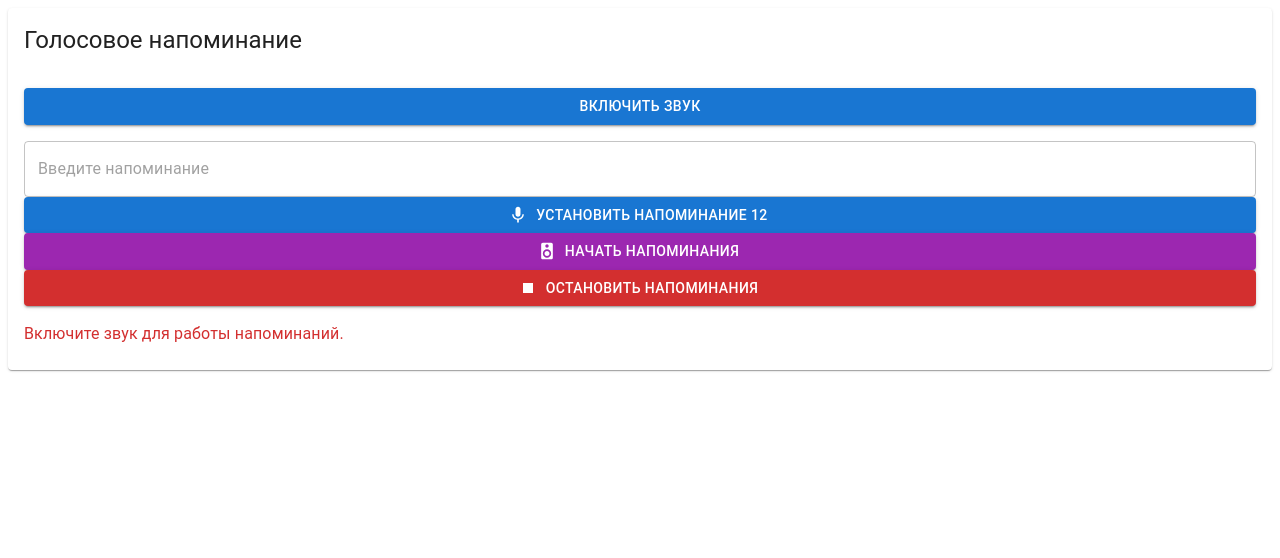
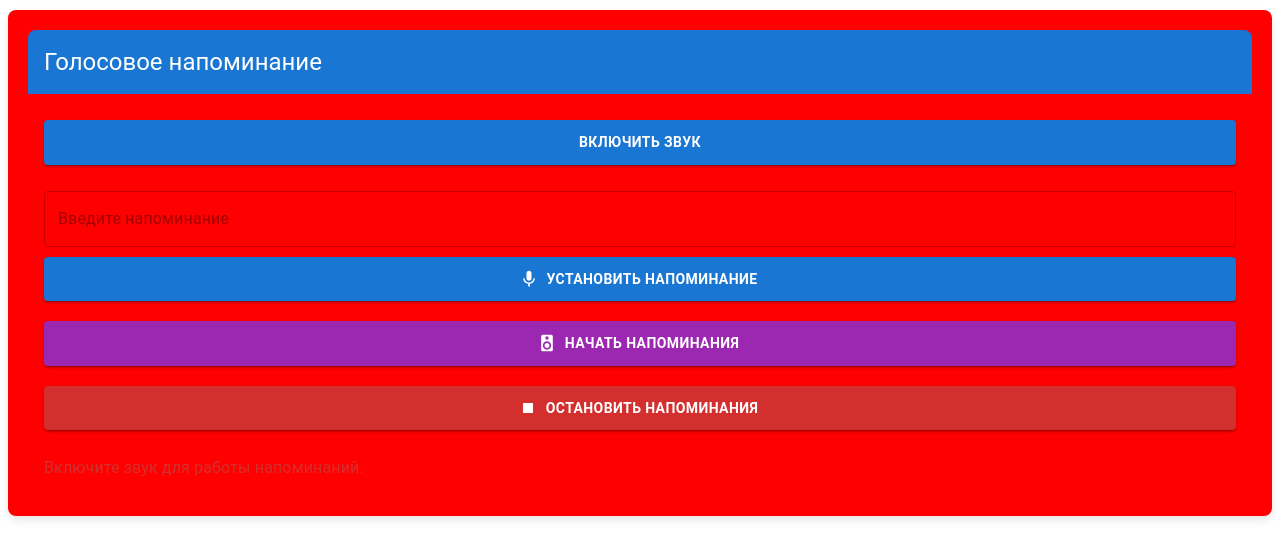
Before and after one commit to orlenok777/last, a React (Vite) app: page / in a window 1280 px wide. Shown: the top 558 px of the page. Built offline with nearby package versions, Linux system fonts and the light colour scheme.

Commit message:
super export 777

```diff
--- a/src/VoiceReminder.jsx
+++ b/src/VoiceReminder.jsx
@@ -24,6 +24,10 @@ const VoiceReminder = () => {
   const [isSpeaking, setIsSpeaking] = useState(false);
   const [audioEnabled, setAudioEnabled] = useState(false);
   const [isAnnoying, setIsAnnoying] = useState(false);
+  const [backgroundColor, setBackgroundColor] = useState("white");
+  const [checkboxCount, setCheckboxCount] = useState(0);
+  const [completedCount, setCompletedCount] = useState(0);
+  const [currentReminderIndex, setCurrentReminderIndex] = useState(null);
 
   const speak = useCallback(
     (text) => {
@@ -43,7 +47,7 @@ const VoiceReminder = () => {
   const handleSetReminder = () => {
     setReminders([...reminders, { text: reminder, done: false }]);
     setReminder("");
-    speak(`Хорошо, я буду напоминать вам ${reminder}`);
+    speak(`Хорошо, я буду напоминать вам каждые 5 секунд ${reminder}`);
   };
 
   const startAnnoying = () => {
@@ -55,13 +59,26 @@ const VoiceReminder = () => {
   };
 
   const handleCheckboxChange = (index) => {
-    const newReminders = reminders.map((reminder, i) =>
-      i === index ? { ...reminder, done: !reminder.done } : reminder,
-    );
+    const newReminders = reminders.map((reminder, i) => {
+      if (i === index) {
+        if (!reminder.done) {
+          setCompletedCount(completedCount + 1);
+        } else {
+          setCompletedCount(completedCount - 1);
+        }
+        return { ...reminder, done: !reminder.done };
+      }
+      return reminder;
+    });
     setReminders(newReminders);
+    setCheckboxCount(checkboxCount + 1);
   };
 
   const handleDeleteReminder = (index) => {
+    const deletedReminder = reminders[index];
+    if (deletedReminder.done) {
+      setCompletedCount(completedCount - 1);
+    }
     const newReminders = reminders.filter((_, i) => i !== index);
     setReminders(newReminders);
   };
@@ -70,12 +87,13 @@ const VoiceReminder = () => {
     let intervalId;
     if (isAnnoying && reminders.length > 0) {
       intervalId = setInterval(() => {
-        reminders.forEach((reminder) => {
+        reminders.forEach((reminder, index) => {
           if (!reminder.done) {
             speak(reminder.text);
+            setCurrentReminderIndex(index);
           }
         });
-      }, 10000); // Напоминание каждые 10 секунд
+      }, 5000); // Напоминание каждые 5 секунд
     }
 
     return () => {
@@ -83,20 +101,60 @@ const VoiceReminder = () => {
     };
   }, [isAnnoying, reminders, speak]);
 
+  useEffect(() => {
+    const colorInterval = setInterval(() => {
+      setBackgroundColor((prevColor) =>
+        prevColor === "white" ? "red" : "white",
+      );
+    }, 1000);
+
+    return () => clearInterval(colorInterval);
+  }, []);
+
   const enableAudio = () => {
     setAudioEnabled(true);
     speak("Аудио включено");
   };
 
+  const buttonStyle = {
+    margin: "10px 0",
+    fontWeight: "bold",
+    padding: "10px 20px",
+  };
+
+  const reminderStyle = {
+    textDecoration: "none",
+    fontWeight: "bold",
+    fontSize: "1.5em",
+    animation: "blink-animation 1s infinite",
+  };
+
   return (
-    <Card className="w-full max-w-md mx-auto mt-10">
-      <CardHeader title="Голосовое напоминание" />
-      <CardContent>
+    <Card
+      sx={{
+        maxWidth: "100%",
+        margin: "10px auto",
+        padding: "20px",
+        boxShadow: "0 4px 8px rgba(0, 0, 0, 0.1)",
+        borderRadius: "8px",
+        backgroundColor,
+      }}
+    >
+      <CardHeader
+        title="Голосовое напоминание"
+        sx={{
+          backgroundColor: "#1976d2",
+          color: "#fff",
+          borderRadius: "8px 8px 0 0",
+        }}
+      />
+      <CardContent sx={{ padding: "16px" }}>
         <Button
           onClick={enableAudio}
           variant="contained"
           color="primary"
           fullWidth
+          sx={buttonStyle}
         >
           Включить звук
         </Button>
@@ -106,6 +164,7 @@ const VoiceReminder = () => {
             onChange={(e) => setReminder(e.target.value)}
             placeholder="Введите напоминание"
             fullWidth
+            sx={{ width: "100%" }}
           />
           <Button
             onClick={handleSetReminder}
@@ -113,8 +172,9 @@ const VoiceReminder = () => {
             color="primary"
             startIcon={<MicIcon />}
             fullWidth
+            sx={buttonStyle}
           >
-            Установить напоминание 12
+            Установить напоминание
           </Button>
         </div>
         {reminders.length > 0 && (
@@ -122,15 +182,27 @@ const VoiceReminder = () => {
             <Typography variant="body1" style={{ marginTop: "16px" }}>
               Текущие напоминания:
             </Typography>
-            <List>
+            <List sx={{ marginTop: "20px" }}>
               {reminders.map((reminder, index) => (
                 <ListItem key={index}>
-                  <ListItemText primary={reminder.text} />
+                  <ListItemText
+                    primary={reminder.text}
+                    sx={
+                      currentReminderIndex === index
+                        ? reminderStyle
+                        : {
+                            textDecoration: reminder.done
+                              ? "line-through"
+                              : "none",
+                          }
+                    }
+                  />
                   <ListItemSecondaryAction>
                     <Checkbox
                       edge="end"
                       checked={reminder.done}
                       onChange={() => handleCheckboxChange(index)}
+                      sx={{ "& .MuiCheckbox-root": { color: "#1976d2" } }}
                     />
                     <IconButton
                       edge="end"
@@ -143,6 +215,31 @@ const VoiceReminder = () => {
                 </ListItem>
               ))}
             </List>
+            <Typography variant="body1" style={{ marginTop: "16px" }}>
+              Общее количество нажатий на чекбоксы: {checkboxCount}
+            </Typography>
+            <Typography variant="body1" style={{ marginTop: "16px" }}>
+              Общее количество выполненных дел: {completedCount}
+            </Typography>
+          </div>
+        )}
+        {reminders.some((reminder) => reminder.done) && (
+          <div>
+            <Typography variant="body1" style={{ marginTop: "16px" }}>
+              Выполненные дела:
+            </Typography>
+            <List sx={{ marginTop: "20px" }}>
+              {reminders
+                .filter((reminder) => reminder.done)
+                .map((reminder, index) => (
+                  <ListItem key={index}>
+                    <ListItemText
+                      primary={reminder.text}
+                      sx={{ textDecoration: "line-through" }}
+                    />
+                  </ListItem>
+                ))}
+            </List>
           </div>
         )}
         <div className="flex space-x-2 mt-4">
@@ -152,6 +249,7 @@ const VoiceReminder = () => {
             color="secondary"
             startIcon={<SpeakerIcon />}
             fullWidth
+            sx={buttonStyle}
           >
             Начать напоминания
           </Button>
@@ -161,6 +259,7 @@ const VoiceReminder = () => {
             color="error"
             startIcon={<StopIcon />}
             fullWidth
+            sx={buttonStyle}
           >
             Остановить напоминания
           </Button>
@@ -175,6 +274,15 @@ const VoiceReminder = () => {
           </Typography>
         )}
       </CardContent>
+      <style>
+        {`
+          @keyframes blink-animation {
+            0% { color: yellow; transform: scale(1); }
+            50% { color: green; transform: scale(1.1); }
+            100% { color: yellow; transform: scale(1); }
+          }
+        `}
+      </style>
     </Card>
   );
 };
```
Also changed, not shown: 1 other file (tests, documents, lock files or other folders).
